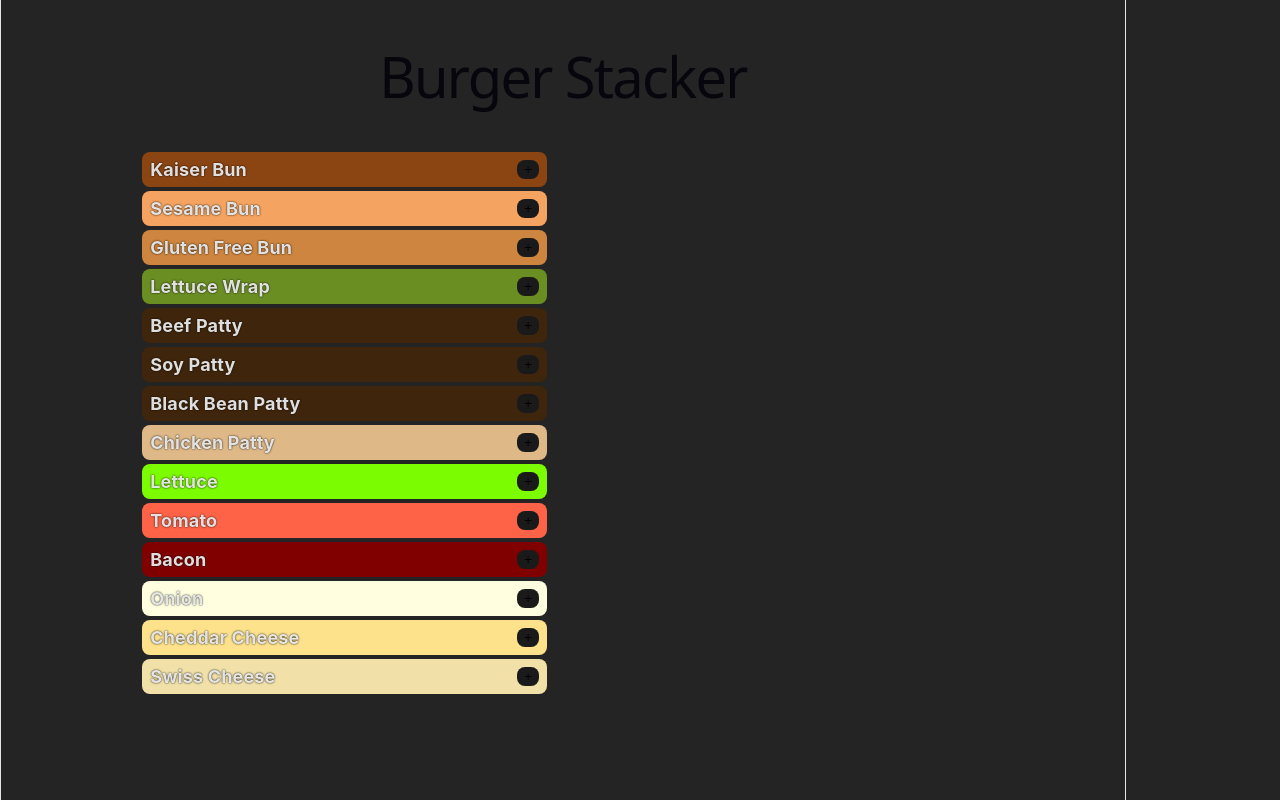
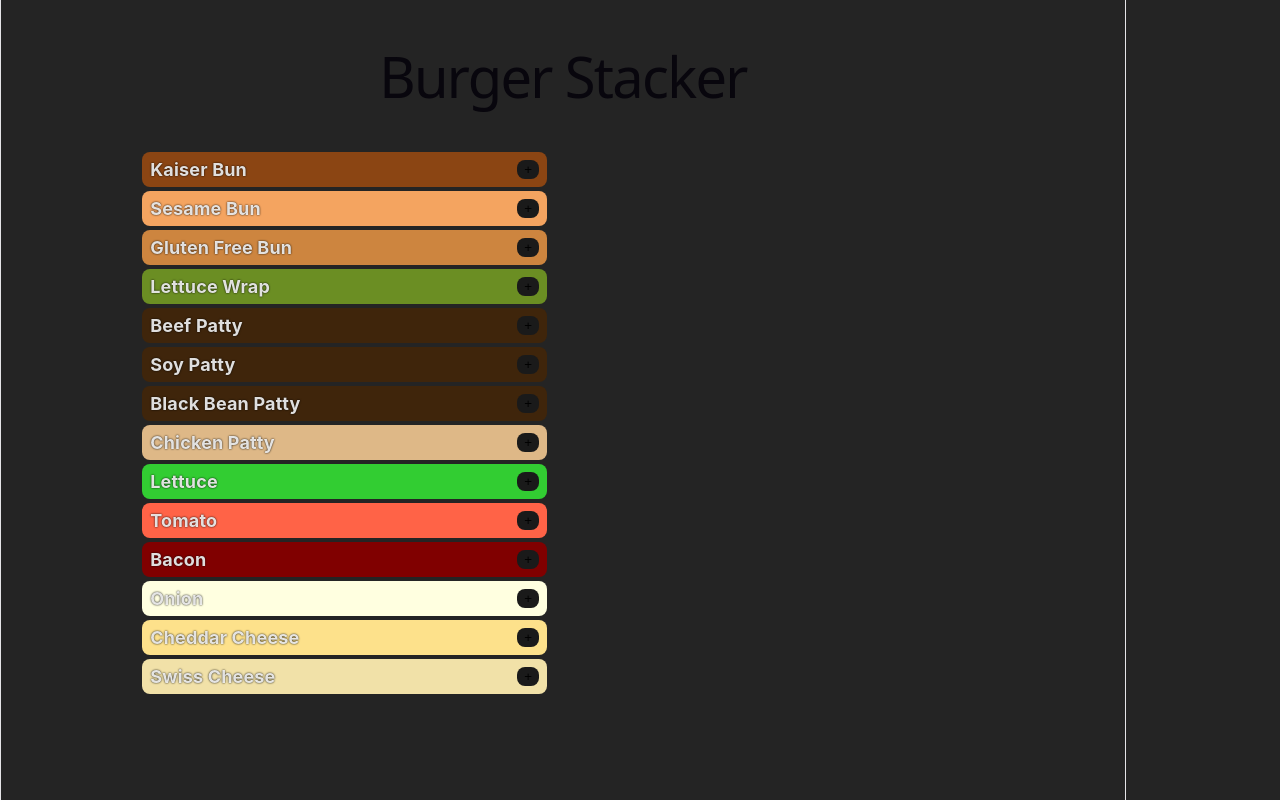
Before and after one commit to thara-messeroux/lifting-state-in-react-lab, a React (Vite) app: page / in a window 1280 px wide. Built offline with nearby package versions, Linux system fonts and the light colour scheme.

Commit message:
feat: implement add to burger flow and clean up JSX comments

```diff
--- a/src/App.jsx
+++ b/src/App.jsx
@@ -1,11 +1,13 @@
 // src/App.jsx
 
-import { useState } from "react"; // import state
+import { useState } from "react"; // lets React track changing data
 import "./App.css";
 import IngredientList from "./components/IngredientList/IngredientList";
 import BurgerStack from "./components/BurgerStack/BurgerStack";
 
 const App = () => {
+  // This is the full list of ingredient options.
+  // It stays fixed and does not change.
   const availableIngredients = [
     { name: "Kaiser Bun", color: "saddlebrown" },
     { name: "Sesame Bun", color: "sandybrown" },
@@ -15,7 +17,7 @@ const App = () => {
     { name: "Soy Patty", color: "#3F250B" },
     { name: "Black Bean Patty", color: "#3F250B" },
     { name: "Chicken Patty", color: "burlywood" },
-    { name: "Lettuce", color: "lawngreen" },
+    { name: "Lettuce", color: "limegreen" },
     { name: "Tomato", color: "tomato" },
     { name: "Bacon", color: "maroon" },
     { name: "Onion", color: "lightyellow" },
@@ -23,16 +25,27 @@ const App = () => {
     { name: "Swiss Cheese", color: "#F1E1A8" },
   ];
 
+  // stack = the burger the user is building
+  // setStack = the tool used to update the burger
   const [stack, setStack] = useState([]);
-  // stack = current burger
-  // setStack = function to update burger
+
+  // This function adds one ingredient to the burger.
+  // We make a new array so React notices the change and updates the screen.
+  const addToBurger = (ingredient) => {
+    setStack([...stack, ingredient]);
+  };
 
   return (
     <main>
       <h1>Burger Stacker</h1>
       <section>
-        {/* List & Stack components */}
-        <IngredientList ingredients={availableIngredients} />
+        {/* Left side: shows all available ingredients */}
+        <IngredientList
+          ingredients={availableIngredients}
+          addToBurger={addToBurger}
+        />
+
+        {/* Right side: shows the burger the user is building */}
         <BurgerStack ingredients={stack} />
       </section>
     </main>
--- a/src/components/BurgerStack/BurgerStack.jsx
+++ b/src/components/BurgerStack/BurgerStack.jsx
@@ -4,25 +4,22 @@
 // the stack of ingredients that the user has chosen
 // It will receive the list of ingredients as props from App.jsx
 
-// This component shows the burger the user is building (right side)
+
+// This component shows the burger stack on the right side.
+// It receives the selected ingredients from App.
 
 const BurgerStack = (props) => {
   return (
     <ul>
       {props.ingredients.map((ingredient, index) => (
-        // Loop through selected ingredients (stack)
         <li
-          // Loop through selected ingredients (stack)
-          key={index} // unique key for React
-
-          // Set the background color of each item to the ingredient's color
-          style={{ backgroundColor: ingredient.color }} // same styling
+          key={index} // gives each list item a unique identity for React
+          style={{ backgroundColor: ingredient.color }} // colors the ingredient row
         >
-          // Loop through selected ingredients (stack)
-          {ingredient.name} {/* show ingredient name */}
+          {ingredient.name} {/* shows the selected ingredient name */}
 
           <button>
-            X {/* this will later REMOVE ingredient */}
+            X {/* this button will later remove the ingredient */}
           </button>
         </li>
       ))}
--- a/src/components/IngredientList/IngredientList.jsx
+++ b/src/components/IngredientList/IngredientList.jsx
@@ -1,25 +1,19 @@
 // src/components/IngredientList/IngredientList.jsx
 
-// This component will be responsible for rendering
-// the list of available ingredients
-// It will receive the list of ingredients as props from App.jsx
-
-// This component shows ALL available ingredients (left side)
+// This component shows all available ingredients on the left side.
+// It receives the ingredient list and the add function from App.
 
 const IngredientList = (props) => {
   return (
     <ul>
       {props.ingredients.map((ingredient, index) => (
-        // Loop through each ingredient and display it
         <li
-          key={index} // React needs a unique key for each item
-          // Set the background color of each item to the ingredient's color
-          style={{ backgroundColor: ingredient.color }} // color each item
+          key={index} // gives each list item a unique identity for React
+          style={{ backgroundColor: ingredient.color }} // colors the ingredient row
         >
-          {ingredient.name} {/* show ingredient name */}
-
-          <button>
-            + {/* this will later ADD ingredient to burger */}
+          {ingredient.name} {/* shows the ingredient name */}
+          <button onClick={() => props.addToBurger(ingredient)}>
+            + {/* sends this ingredient up to App so it can be added */}
           </button>
         </li>
       ))}
```
Also changed, not shown: 1 other file (tests, documents, lock files or other folders).
